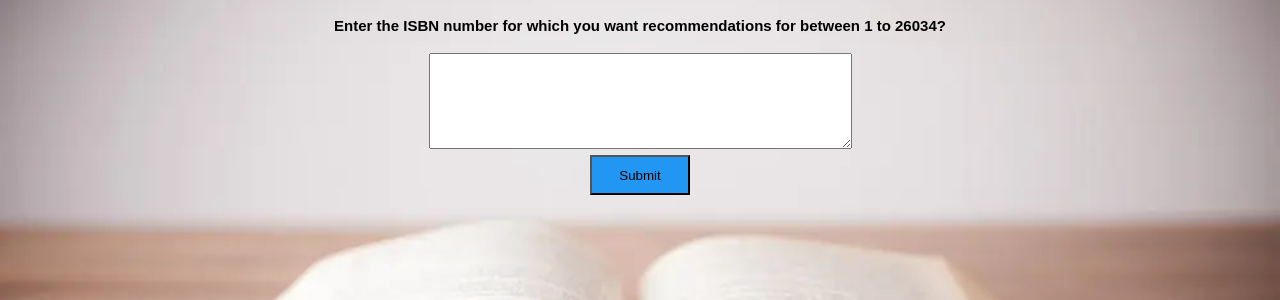
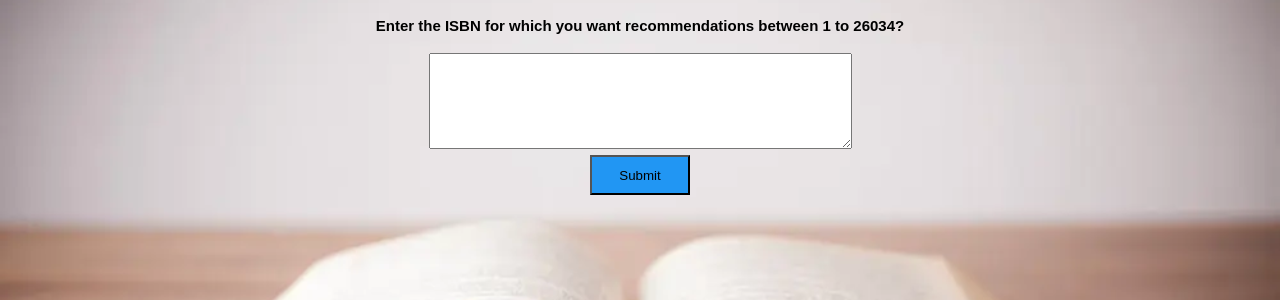
Before and after one commit to fahadmehfooz/Book-Recommendation-System-Using-SVD, a Flask app: template templates/home.html in a window 1280 px wide. Shown: the part 161-461 px from the top of the page. Run offline with Flask 2, Linux system fonts and the light colour scheme; the template is opened without the code that fills it, so the values that code supplies are empty; parts of the project's set-up code (start-up, migrations or seed data) failed here and were passed over.

Commit message:
Update home.html

```diff
--- a/templates/home.html
+++ b/templates/home.html
@@ -37,7 +37,7 @@ body {
 	<div class="ml-container">
 
 		<form action="{{ url_for('predict')}}" method="POST">
-		<p><b>Enter the ISBN number for which you want recommendations for between 1 to 26034?</b></p>
+		<p><b>Enter the ISBN for which you want recommendations between 1 to 26034?</b></p>
 		<!-- <input type="text" name="comment"/> -->
 		<textarea name="message" rows="6" cols="50"></textarea>
 		<br/>
```
